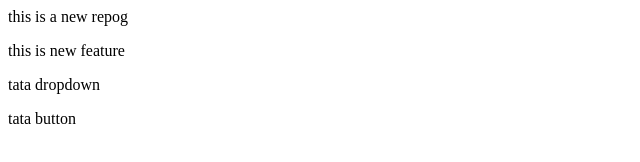
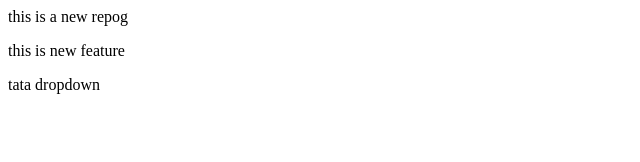
Before and after one commit to sudhakoli/localrepo, a plain HTML site: page index.html in a window 1280 px wide. Shown: the full height of the page, 0-640 px from the left. Drawn offline with Linux system fonts and the light colour scheme.

```diff
--- a/index.html
+++ b/index.html
@@ -1,4 +1,3 @@
 <p>this is a new repog</p>
 <p>this is new feature</p>
 <p>tata dropdown</p>
-<p>tata  button</p>
```
